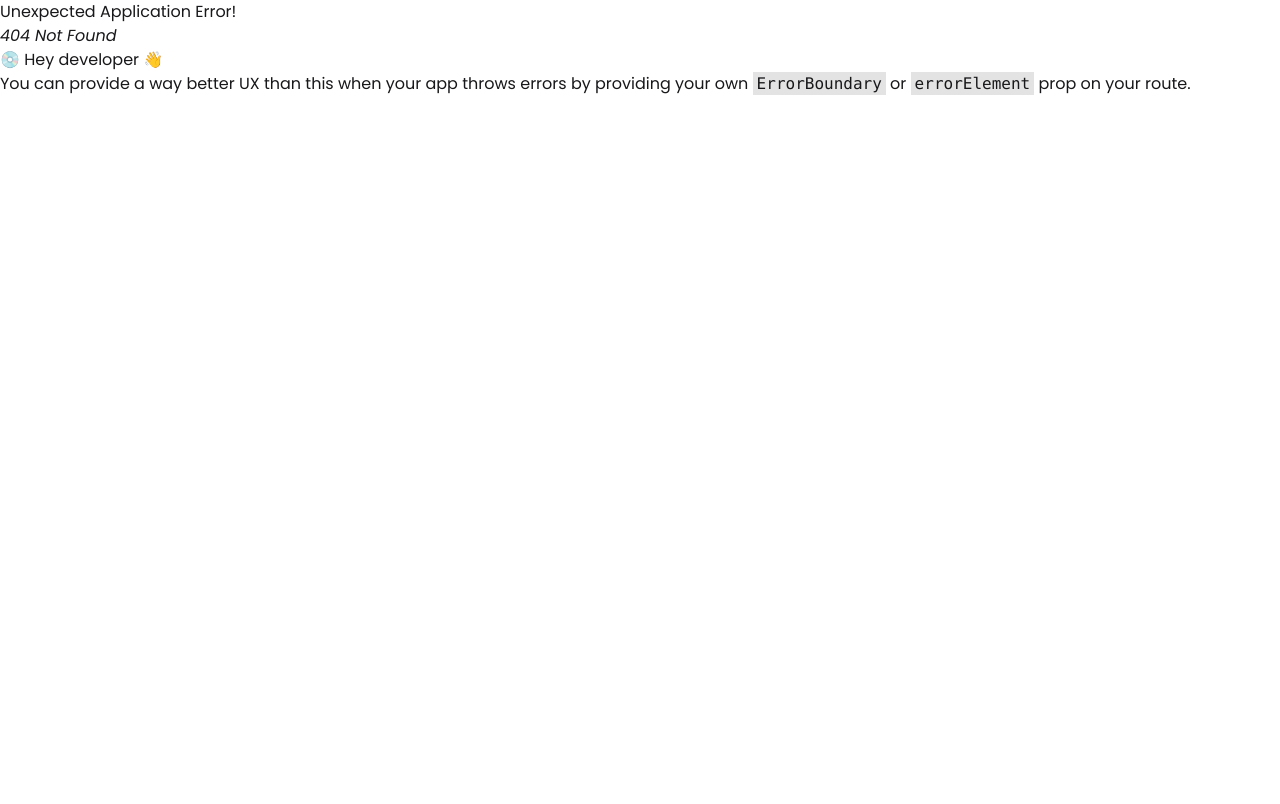
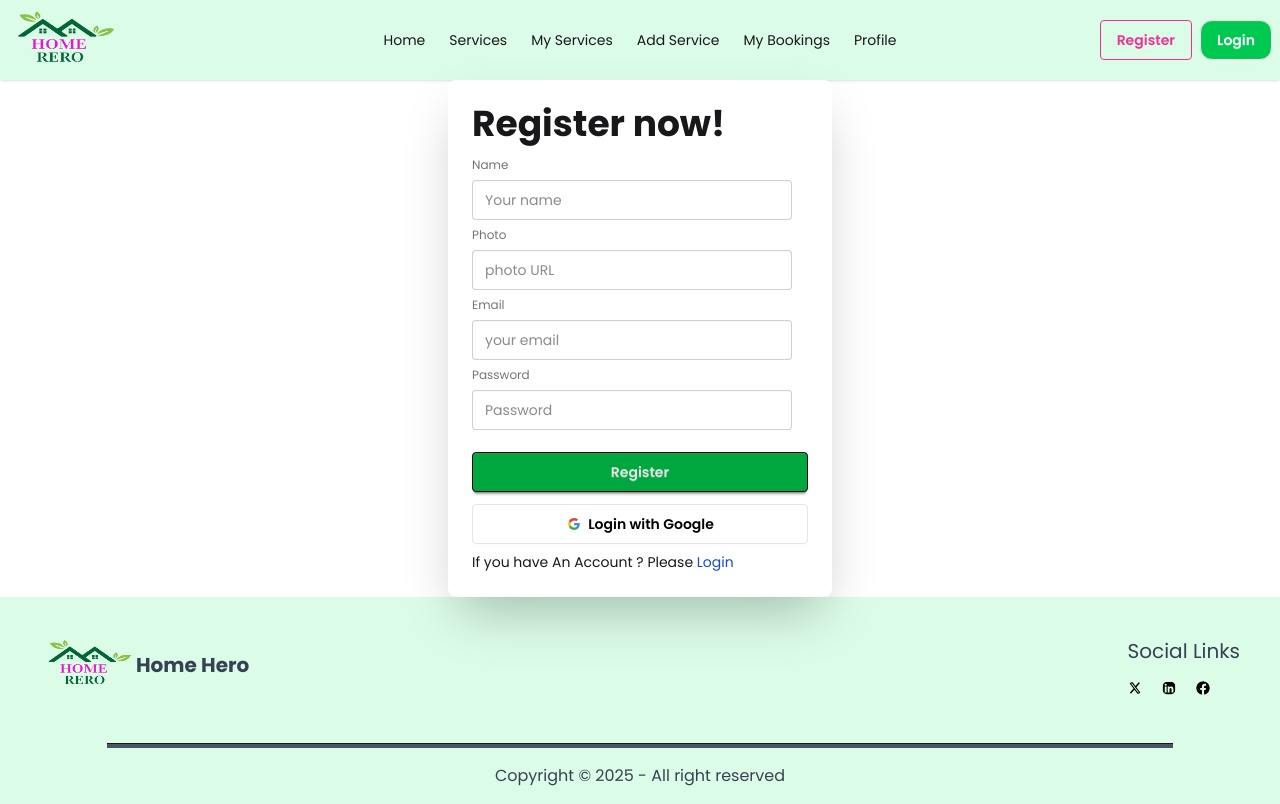
Before and after one commit to Parvez-hasan/HomeHero-Client, a React (Vite) app: page /register in a window 1280 px wide. Before the commit this address had no page. Built offline with nearby package versions, Linux system fonts and the light colour scheme.

Commit message:
firebase and login- register button layout added

```diff
--- a/package.json
+++ b/package.json
@@ -11,6 +11,7 @@
   },
   "dependencies": {
     "@tailwindcss/vite": "^4.1.12",
+    "firebase": "^12.5.0",
     "framer-motion": "^12.23.24",
     "react": "^19.1.1",
     "react-dom": "^19.1.1",
--- /dev/null
+++ b/src/Firebase/Firebase.config.js
@@ -0,0 +1,21 @@
+// Import the functions you need from the SDKs you need
+import { initializeApp } from "firebase/app";
+import { getAuth } from "firebase/auth";
+// TODO: Add SDKs for Firebase products that you want to use
+// https://firebase.google.com/docs/web/setup#available-libraries
+
+// Your web app's Firebase configuration
+const firebaseConfig = {
+  apiKey: "AIzaSyCT02CxFTa_p0CoeKB1lmy9-S4X349P7zU",
+  authDomain: "home-hero-23c43.firebaseapp.com",
+  projectId: "home-hero-23c43",
+  storageBucket: "home-hero-23c43.firebasestorage.app",
+  messagingSenderId: "830169223417",
+  appId: "1:830169223417:web:356e4c504ee735cf1e9228"
+};
+
+// Initialize Firebase
+const app = initializeApp(firebaseConfig);
+
+// Initialize Firebase Authentication and get a reference to the service
+export const auth = getAuth(app);
--- /dev/null
+++ b/src/Pages/Service.jsx
@@ -0,0 +1,11 @@
+import React from 'react';
+
+const Service = () => {
+    return (
+        <div>
+            <h2>hello service</h2>
+        </div>
+    );
+};
+
+export default Service;
--- a/src/Router/Router.jsx
+++ b/src/Router/Router.jsx
@@ -2,6 +2,9 @@ import { createBrowserRouter } from "react-router";
 import Root from "../Root/Root";
 
 import HomeLayout from "../HomeLayout/HomeLayout";
+import Service from "../Pages/Service";
+import Login from "../components/Login";
+import Register from "../components/Register";
 
 export const router = createBrowserRouter([
     {
@@ -13,6 +16,18 @@ export const router = createBrowserRouter([
                 index: true,
                 path: "/",
                 Component: HomeLayout,
+            },
+            {
+                path: "service",
+                Component: Service
+            },
+            {
+                path: "login",
+                Component: Login
+            },
+            {
+                path: "register",
+                Component: Register
             }
         ]
 
--- /dev/null
+++ b/src/components/Login.jsx
@@ -0,0 +1,60 @@
+import React from "react";
+import { Link } from "react-router";
+
+const Login = () => {
+  return (
+    <div className="card bg-base-100 mx-auto max-w-sm shrink-0 shadow-2xl">
+      <div className="card-body">
+        <h1 className="text-2xl md:text-3xl lg:text-4xl font-bold">
+          Login now!
+        </h1>
+        <fieldset className="fieldset">
+          <label className="label">Email</label>
+          <input type="email" className="input" placeholder="Email" />
+          <label className="label">Password</label>
+          <input type="password" className="input" placeholder="Password" />
+          <div>
+            <a className="link link-hover">Forgot password?</a>
+          </div>
+          <button className="btn btn-neutral  bg-green-600 hover:bg-green-700 mt-4">Login</button>
+        </fieldset>
+
+        {/* Google */}
+        <button className="btn bg-orange-100 hover:bg- text-black border-[#e5e5e5]">
+          <svg
+            aria-label="Google logo"
+            width="16"
+            height="16"
+            xmlns="http://www.w3.org/2000/svg"
+            viewBox="0 0 512 512"
+          >
+            <g>
+              <path d="m0 0H512V512H0" fill="#fff"></path>
+              <path
+                fill="#34a853"
+                d="M153 292c30 82 118 95 171 60h62v48A192 192 0 0190 341"
+              ></path>
+              <path
+                fill="#4285f4"
+                d="m386 400a140 175 0 0053-179H260v74h102q-7 37-38 57"
+              ></path>
+              <path
+                fill="#fbbc02"
+                d="m90 341a208 200 0 010-171l63 49q-12 37 0 73"
+              ></path>
+              <path
+                fill="#ea4335"
+                d="m153 219c22-69 116-109 179-50l55-54c-78-75-230-72-297 55"
+              ></path>
+            </g>
+          </svg>
+          Login with Google
+        </button>
+         <p>Create An Account ? Please <Link className="text-blue-700 " to='/register'>Register</Link></p>
+      </div>
+
+    </div>
+  );
+};
+
+export default Login;
--- a/src/components/Navbar.jsx
+++ b/src/components/Navbar.jsx
@@ -9,7 +9,7 @@ const Navbar = () => {
         <NavLink to="/">Home</NavLink>
       </li>
       <li>
-        <NavLink to="/services">Services</NavLink>
+        <NavLink to="/service">Services</NavLink>
       </li>
       <li>
         <NavLink to="/my-services">My Services</NavLink>
--- /dev/null
+++ b/src/components/Register.jsx
@@ -0,0 +1,70 @@
+import React from "react";
+import { Link } from "react-router";
+
+const Register = () => {
+  return (
+    <div className="card bg-base-100 mx-auto max-w-sm shrink-0 shadow-2xl">
+      <div className="card-body">
+        <h1 className="text-2xl md:text-3xl lg:text-4xl font-bold">
+          Register now!
+        </h1>
+        <fieldset className="fieldset">
+            {/* Name */}
+          <label className="label">Name</label>
+          <input type="text" className="input" required placeholder="Your name" />
+           {/* photo */}
+          <label className="label">Photo</label>
+          <input type="text" className="input" required placeholder="photo URL" />
+           {/* email */}
+          <label className="label">Email</label>
+          <input type="email" className="input" required placeholder="your email" />
+             {/* password */}
+          <label className="label">Password</label>
+          <input type="password" className="input" required placeholder="Password" />
+
+          <button className="btn btn-neutral bg-green-600 hover:bg-green-700 mt-4">Register</button>
+        </fieldset>
+
+        {/* Google */}
+        <button className="btn bg-white text-black border-[#e5e5e5]">
+          <svg
+            aria-label="Google logo"
+            width="16"
+            height="16"
+            xmlns="http://www.w3.org/2000/svg"
+            viewBox="0 0 512 512"
+          >
+            <g>
+              <path d="m0 0H512V512H0" fill="#fff"></path>
+              <path
+                fill="#34a853"
+                d="M153 292c30 82 118 95 171 60h62v48A192 192 0 0190 341"
+              ></path>
+              <path
+                fill="#4285f4"
+                d="m386 400a140 175 0 0053-179H260v74h102q-7 37-38 57"
+              ></path>
+              <path
+                fill="#fbbc02"
+                d="m90 341a208 200 0 010-171l63 49q-12 37 0 73"
+              ></path>
+              <path
+                fill="#ea4335"
+                d="m153 219c22-69 116-109 179-50l55-54c-78-75-230-72-297 55"
+              ></path>
+            </g>
+          </svg>
+          Login with Google
+        </button>
+        <p>
+          If you have An Account ? Please{" "}
+          <Link className="text-blue-700" to="/login">
+            Login
+          </Link>
+        </p>
+      </div>
+    </div>
+  );
+};
+
+export default Register;
```
Also changed, not shown: 1 other file (tests, documents, lock files or other folders).
